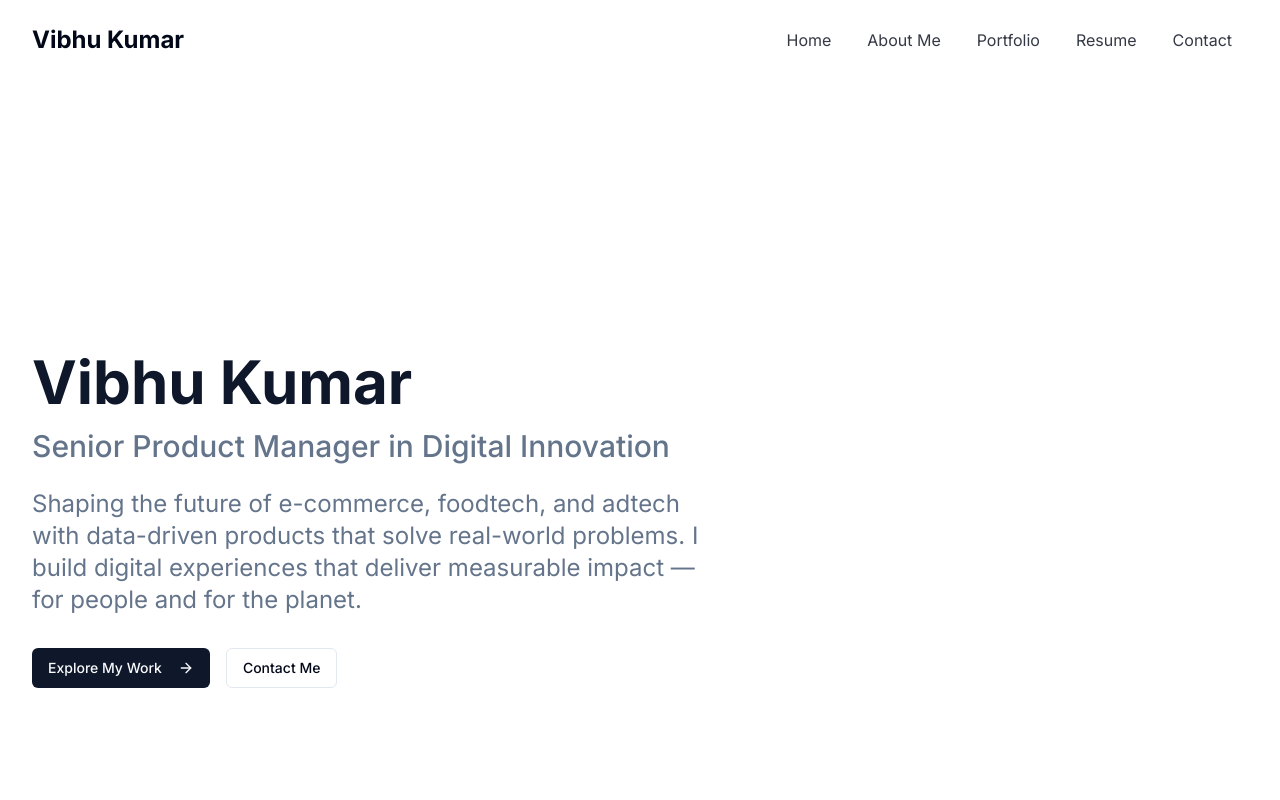
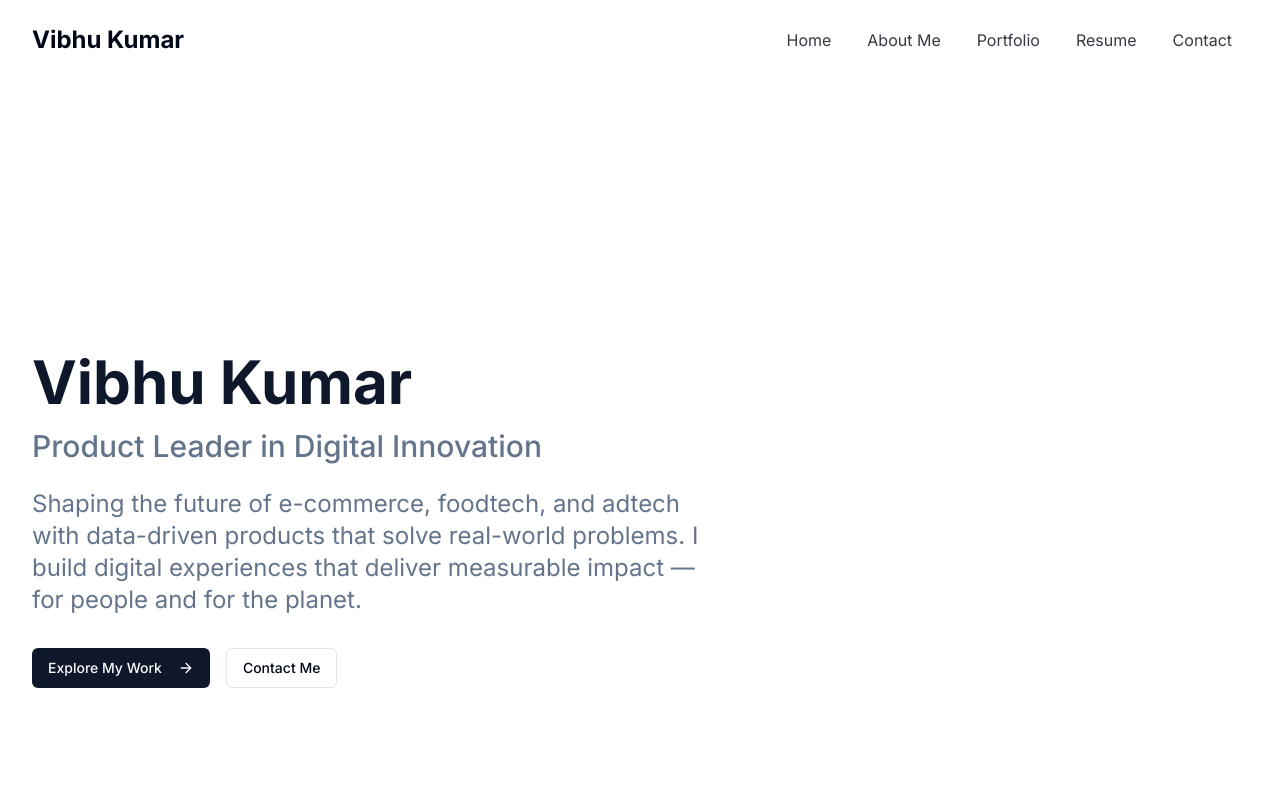
Before and after one commit to vibhuk16/VK, a React (Vite) app: page / in a window 1280 px wide. Shown: the top 800 px of the page. Built offline with nearby package versions, Linux system fonts and the light colour scheme.

Commit message:
Visual edit in Lovable
Edited UI in Lovable

```diff
--- a/src/components/Hero.tsx
+++ b/src/components/Hero.tsx
@@ -1,22 +1,23 @@
-
 import React from 'react';
 import { ArrowRight } from 'lucide-react';
 import { Button } from '@/components/ui/button';
-
 const Hero: React.FC = () => {
-  return (
-    <section id="home" className="pt-32 pb-20 md:pt-40 md:pb-32">
+  return <section id="home" className="pt-32 pb-20 md:pt-40 md:pb-32">
       <div className="container flex flex-col items-center md:items-start text-center md:text-left">
         <h1 className="text-4xl md:text-6xl font-bold mb-4 animate-fade-up">
           <span className="text-primary">Vibhu Kumar</span>
         </h1>
-        <h2 className="text-2xl md:text-3xl font-medium mb-6 text-muted-foreground animate-fade-up" style={{ animationDelay: '0.1s' }}>
-          Senior Product Manager in Digital Innovation
-        </h2>
-        <p className="text-xl md:text-2xl text-muted-foreground mb-8 max-w-2xl animate-fade-up" style={{ animationDelay: '0.2s' }}>
+        <h2 className="text-2xl md:text-3xl font-medium mb-6 text-muted-foreground animate-fade-up" style={{
+        animationDelay: '0.1s'
+      }}>Product Leader in Digital Innovation</h2>
+        <p className="text-xl md:text-2xl text-muted-foreground mb-8 max-w-2xl animate-fade-up" style={{
+        animationDelay: '0.2s'
+      }}>
           Shaping the future of e-commerce, foodtech, and adtech with data-driven products that solve real-world problems. I build digital experiences that deliver measurable impact — for people and for the planet.
         </p>
-        <div className="flex flex-col sm:flex-row gap-4 animate-fade-up" style={{ animationDelay: '0.4s' }}>
+        <div className="flex flex-col sm:flex-row gap-4 animate-fade-up" style={{
+        animationDelay: '0.4s'
+      }}>
           <Button asChild className="btn-primary">
             <a href="#portfolio">
               Explore My Work <ArrowRight className="ml-2" size={16} />
@@ -29,8 +30,6 @@ const Hero: React.FC = () => {
           </Button>
         </div>
       </div>
-    </section>
-  );
+    </section>;
 };
-
 export default Hero;
```
